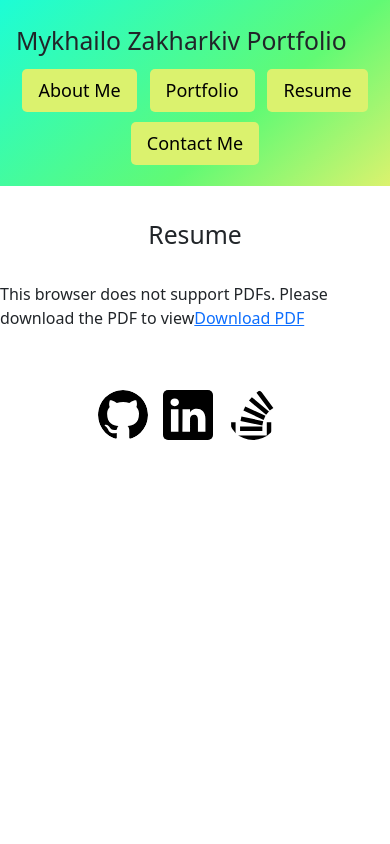
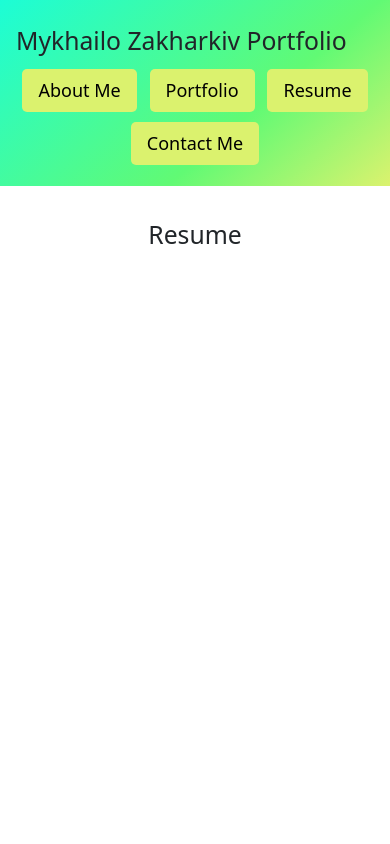
Before and after one commit to MykhailoZakh/React-Rendering-Portfolio, a React app: page /resume in a window 390 px wide. Shown: the top 844 px of the page. Built offline with nearby package versions, Linux system fonts and the light colour scheme; the HTML template or start-up script is replaced by a standard one.

Commit message:
pdf view on mobile

```diff
--- a/src/components/Resume/index.jsx
+++ b/src/components/Resume/index.jsx
@@ -3,14 +3,15 @@ export default function Resume() {
   return (
     <section>
       <h2>Resume</h2>
-      <object className="pdf" type="application/pdf" data="./resume.pdf">
+      {/* <object className="pdf" type="application/pdf" data="./resume.pdf">
         <p>
           This browser does not support PDFs. Please download the PDF to view
           <a href="./resume.pdf" download="Mykhailo-Profile">
             Download PDF
           </a>
         </p>
-      </object>
+      </object> */}
+      <iframe src="./resume.pdf" className="pdf"></iframe>
     </section>
   );
 }
```
